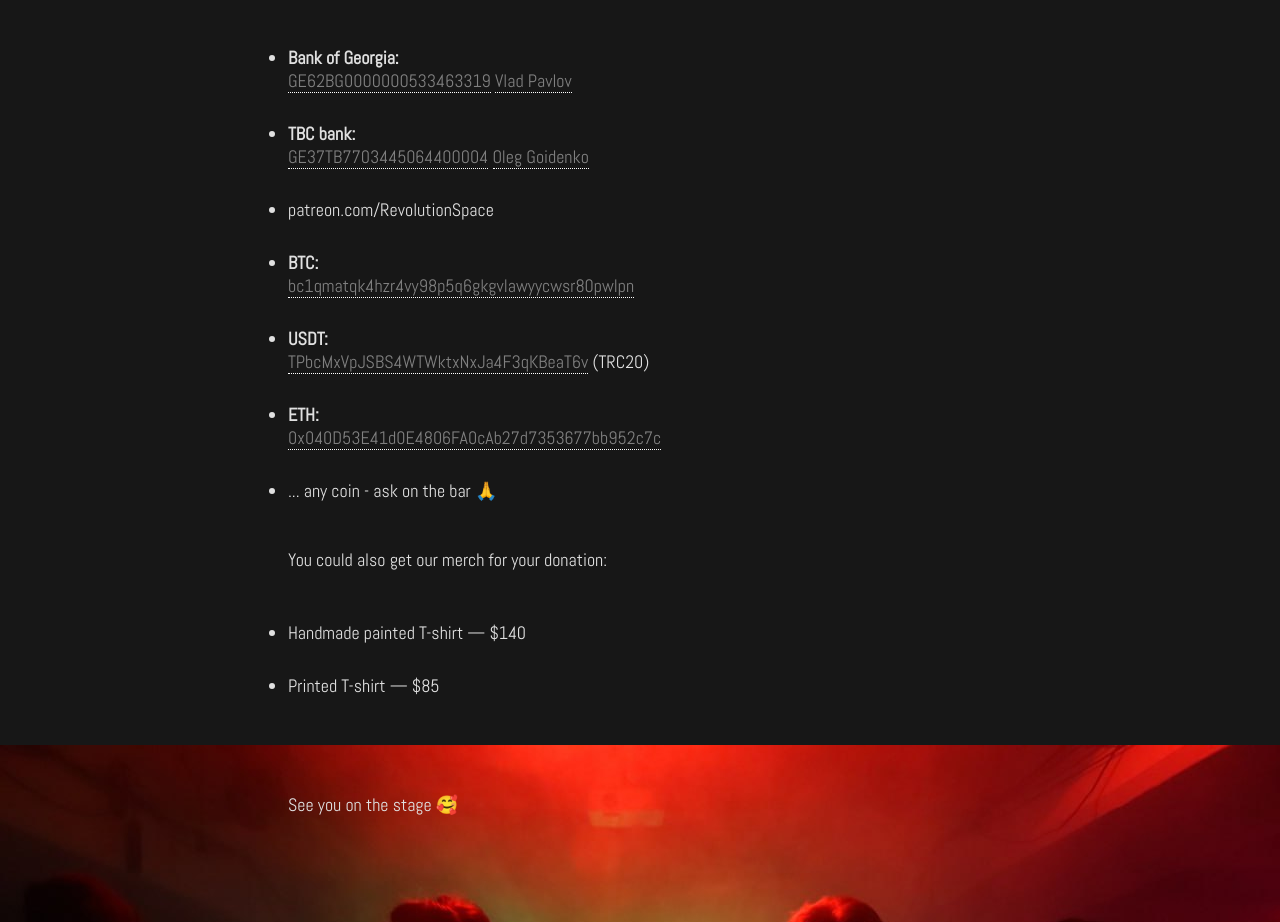
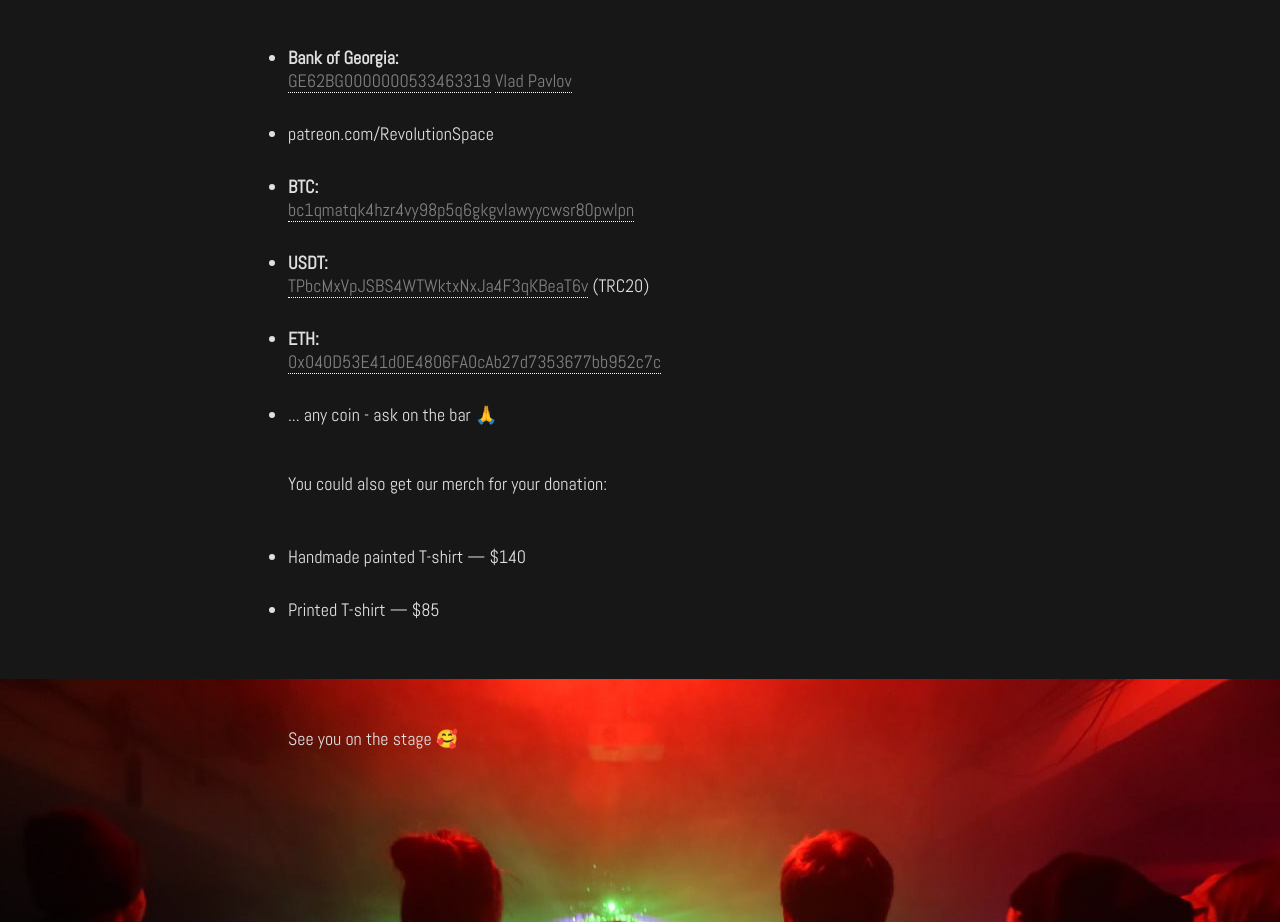
Before and after one commit to revolution-space/revolution-space.github.io, a plain HTML site: page index.html in a window 1280 px wide. Shown: the part 1840-2762 px from the top of the page. Drawn offline with Linux system fonts and the light colour scheme.

Commit message:
clear TBC creds

```diff
--- a/index.html
+++ b/index.html
@@ -75,9 +75,6 @@
   <ul class="DonutList">
     <li>
       <b>Bank of Georgia:</b><br><span class="Copyable">GE62BG0000000533463319</span> <span class="Copyable">Vlad Pavlov</span>
-    </li>
-    <li>
-      <b>TBC bank:</b><br><span class="Copyable">GE37TB7703445064400004</span> <span class="Copyable">Oleg Goidenko</span>
     </li>
     <li>
       <a href="https://www.patreon.com/RevolutionSpace">patreon.com/RevolutionSpace</a>
```
